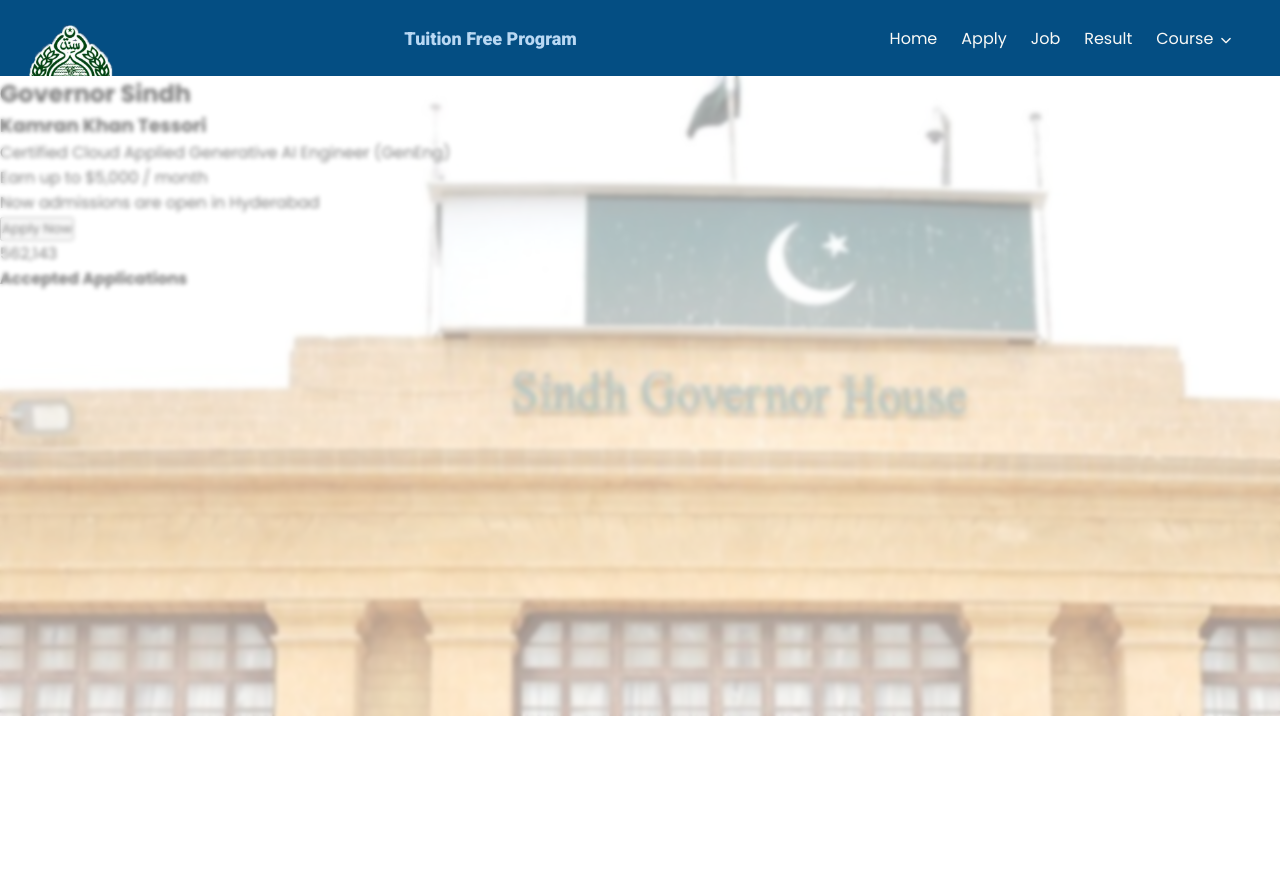
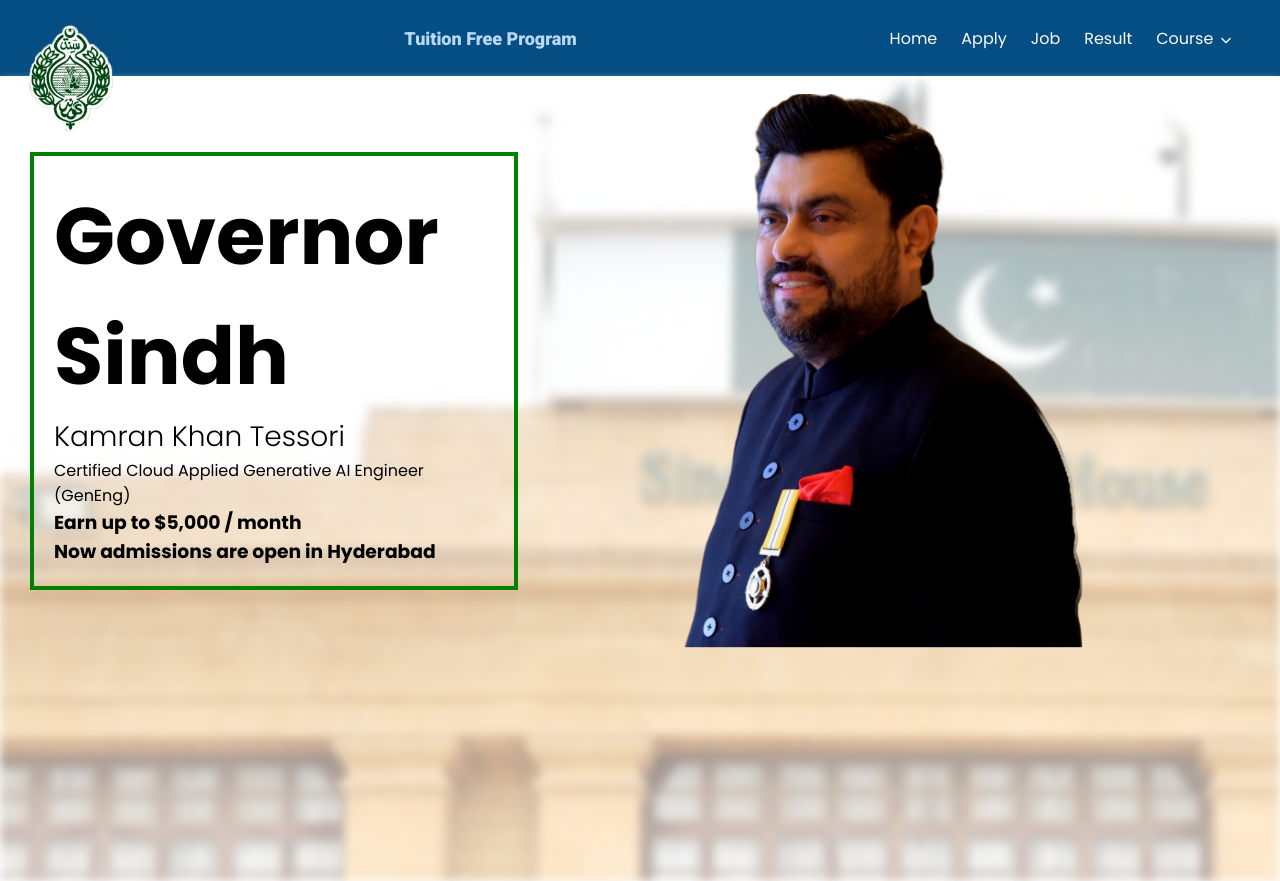
Before and after one commit to Bilal0335/Pratice-Menu, a plain HTML site: page index.html in a window 1280 px wide. Before the commit the page ends 800 px from the top, so only its background shows below. Drawn offline with Linux system fonts and the light colour scheme.

Commit message:
😄update 😄

```diff
--- a/css/style.css
+++ b/css/style.css
@@ -20,6 +20,7 @@
 nav {
   background-color: rgb(4, 78, 131);
   height: 4.75rem;
+  z-index: 1111;
 }
 .navbar {
   display: flex;
@@ -43,6 +44,7 @@
   justify-content: center;
   cursor: pointer;
   margin-top: 5rem;
+  z-index: 1111;
 }
 .logo img {
   width: 65%;
@@ -145,29 +147,151 @@
 }
 
 /* Hero Section */
-.hero-sec {
+/* .hero-sec {
   background-image: url("../images/governor-news.jpg");
   background-size: cover;
-  background-position:left right;
+  background-position: left right;
   height: 80vh;
   background-repeat: no-repeat;
   width: 100%;
   position: relative;
+  margin-top: 20px;
 }
-.hero-sec::after{
-  content: '';
+.hero-sec::after {
+  content: "";
   position: absolute;
   top: 0;
   left: 0;
   bottom: 0;
   right: 0;
-  backdrop-filter: blur(2px);
-  background-color: rgba(255,255,255,0.5);
-  z-index: 1;
+  filter: blur(2px);
+  background-color: rgba(255, 255, 255, 0.5);
 }
 @media (max-width: 768px) {
   .hero-sec {
-    height: 50vh; /* چھوٹی اسکرینز کے لئے اونچائی کو ایڈجسٹ کریں */
-    background-size: contain; /* بہتر نظر کے لئے سائز کو تبدیل کریں */
+    height: 50vh;
+    background-size: contain;
   }
 }
+.hero-box .left-side{
+  margin-top: 70px;
+  z-index: 2;
+} */
+
+/* Hero Section */
+/* .hero-sec {
+  position: relative;
+  background-image: url("../images/governor-news.jpg");
+  background-size: cover;
+  background-position: left right;
+  height: 80vh;
+  background-repeat: no-repeat;
+  width: 100%;
+  margin-top: 20px;
+} */
+
+/* Apply blur only to the background */
+/* .hero-sec::before {
+  content: "";
+  position: absolute;
+  inset: 0;
+  background-image: inherit;
+  background-size: inherit;
+  background-position: inherit;
+  filter: blur(5px); /* Apply blur to the background only */
+  /* z-index: 1; */
+  /* background-repeat: no-repeat; */
+/* } */ */
+
+/* Semi-transparent overlay for dimming effect */
+/* .hero-sec::after {
+  content: "";
+  position: absolute;
+  inset: 0;
+  background-color: rgba(
+    255,
+    255,
+    255,
+    0.5
+  );
+  z-index: 1;
+} */
+
+/* @media (max-width: 768px) {
+  .hero-sec {
+    height: 50vh;
+    background-size: contain;
+  }
+} */
+.img-box {
+  display: flex;
+  justify-content: flex-end;
+  width: 100%;
+}
+
+.img-box img {
+  display: block;
+  width: 100%;
+  height: auto;
+  margin-left: 3rem;
+  float: right;
+}
+.section-container {
+  position: relative;
+  width: 100%;
+  height: 100vh;
+  padding: 15px 30px;
+}
+.background {
+  position: absolute;
+  top: 0;
+  left: 0;
+  width: 100%;
+  height: 100%;
+  background-image: url("../images/governor-news.jpg");
+  background-size: cover;
+  background-position: left right;
+  filter: blur(5px);
+  z-index: 1;
+  margin-top: 5px;
+}
+.background::after {
+  content: "";
+  position: absolute;
+  inset: 0;
+  background-color: rgba(
+    255,
+    255,
+    255,
+    0.5
+  );
+  z-index: 1;
+}
+.container {
+  position: relative;
+  display: flex;
+  justify-content: space-around;
+  align-items: center;
+  z-index: 2;
+  color: black;
+  margin-top: 0.2rem;
+  /* transform: translate(-50%, -50%);
+  left: 50%;
+  top: 50%; */
+}
+.main-text{
+  border: 4px solid green;
+  width: 65rem;
+  /* max-width: 200%; */
+  height: auto;
+  padding: 20px;
+  /* margin: 0 auto; */
+}
+.main-text h1{
+  font-size: 5rem;
+  font-weight: bold;
+}
+.main-text h4{
+  font-size: 28px;
+  font-weight: 300;
+}
--- a/index.html
+++ b/index.html
@@ -52,9 +52,10 @@
         </ul>
       </div>
     </nav>
-
+    <!--
     <section class="hero-sec">
       <div class="hero-box">
+        <div class="hero-center">
           <div class="left-side">
             <h2>Governor Sindh</h2>
             <h3>Kamran Khan Tessori</h3>
@@ -68,9 +69,32 @@
                 <h4>Accepted Applications</h4>
               </div>
             </div>
+            <div class="right-side">
+              <img src="./images/image2.png" alt="" />
             </div>
-        <div class="right-side">
-          <!-- <img src="./images/image2.png" alt=""> -->
+          </div>
+        </div>
+      </div>
+    </section> -->
+
+    <section class="section-container">
+      <div class="background"></div>
+      <div class="container">
+        <div class="main-text">
+          <h1>
+            Governor Sindh
+
+          </h1>
+          <h4>Kamran Khan Tessori</h4>
+          <p>Certified Cloud Applied Generative AI Engineer (GenEng)</p>
+          <h3>
+            Earn up to $5,000 / month
+            <br />
+            Now admissions are open in Hyderabad
+          </h3>
+        </div>
+        <div class="img-box">
+          <img src="./images/image2.png" alt="Governor House" />
         </div>
       </div>
     </section>
```
Lines whose indentation alone changed are shown as unchanged.
